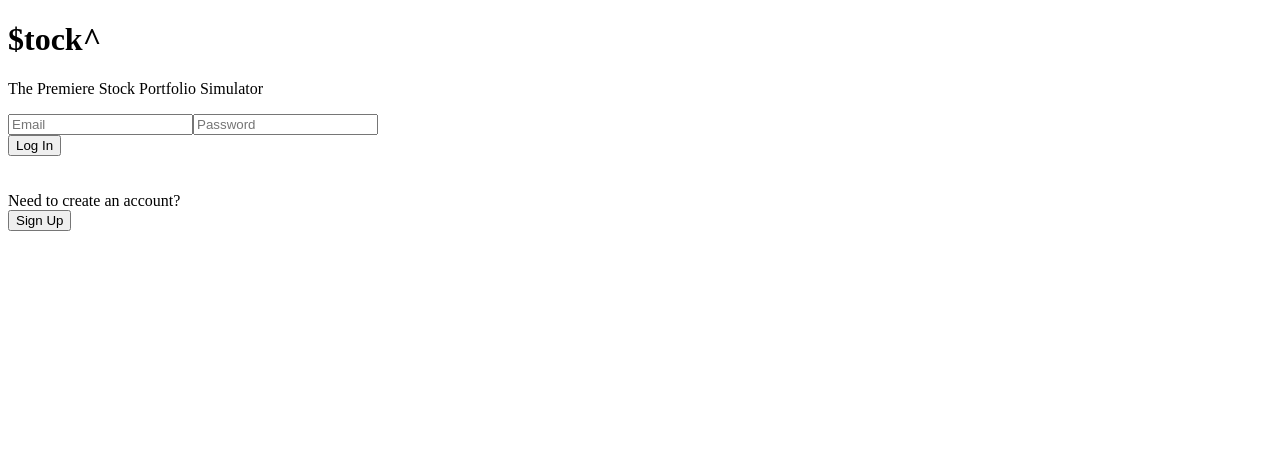
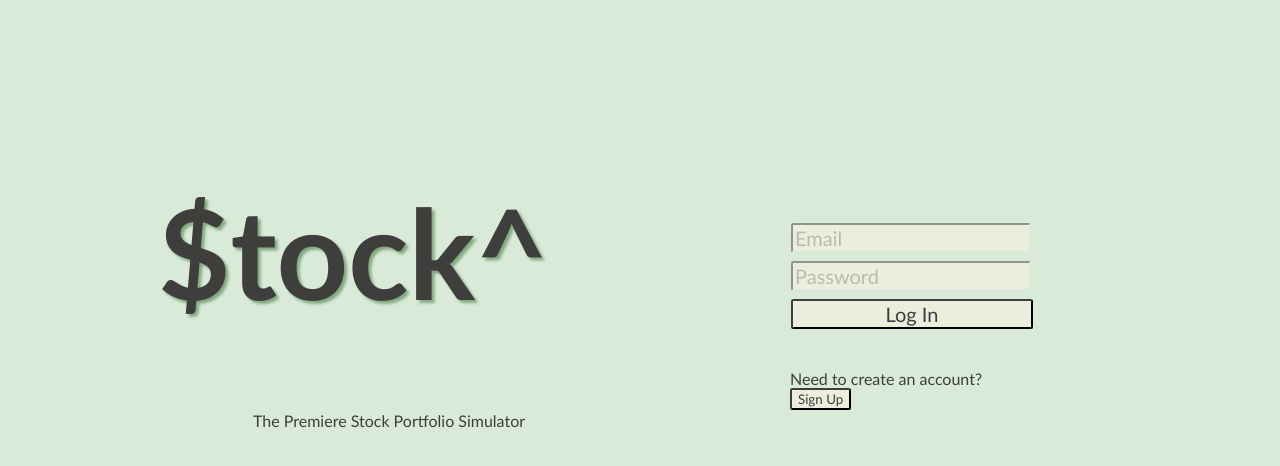
Before and after one commit to dangrammer/stockup, a React (Create React App) app in the folder stockup-client/: page / in a window 1280 px wide. Shown: the top 466 px of the page. Built offline with nearby package versions, Linux system fonts and the light colour scheme.

Commit message:
completed styling for welcome page

```diff
--- a/stockup-client/src/components/About.js
+++ b/stockup-client/src/components/About.js
@@ -2,9 +2,9 @@ import React from 'react'
 
 const About = () => {
   return (
-    <div>
-      <h1>$tock^</h1>
-      <p>The Premiere Stock Portfolio Simulator</p>
+    <div id='about'>
+      <h1 id='welcome-title'>$tock^</h1>
+      <span id='welcome-text'>The Premiere Stock Portfolio Simulator</span>
     </div>
   )
 }
--- a/stockup-client/src/components/Login.js
+++ b/stockup-client/src/components/Login.js
@@ -37,39 +37,51 @@ const Login = ({history}) => {
   }
 
   return (
-    <div>
-      <ul>
+    <div id='login'>
+      <ul id='login-errors'>
         {errors.map(error => <li key={error}>{error}</li>)}
       </ul>
-      <form onSubmit={handleSubmit}>
+      <form id='login-form' onSubmit={handleSubmit}>
         {login ? null :
           <input
+            className='login-input'
             type='text'
             value={username}
             placeholder='Username'
             onChange={event => setUsername(event.target.value)}
           />
         }
+        <br/>
         <input
+          className='login-input'
           type='text'
           value={email}
           placeholder='Email'
           onChange={event => setEmail(event.target.value)}
         />
+        <br/>
         <input
+          className='login-input'
           type='password'
           value={password}
           placeholder='Password'
           onChange={event => setPassword(event.target.value)}
         />
         <br/>
-        <input type='submit' value={login ? 'Log In' : 'Create Account'}/>
+        <input
+          id='login-submit'
+          className='login-input btn'
+          type='submit'
+          value={login ? 'Log In' : 'Create Account'}
+        />
       </form>
       <br/>
       <br/>
-      <span>{login ? 'Need to create an account? ' : 'Already have an account? '}</span>
-      <br/>
-      <button onClick={handleClick}>{login ? 'Sign Up' : 'Log In'}</button>
+      <span id='login-toggle'>
+        <span>{login ? 'Need to create an account? ' : 'Already have an account? '}</span>
+        {/* <br/> */}
+        <button className='btn' onClick={handleClick}>{login ? 'Sign Up' : 'Log In'}</button>
+      </span>
     </div>
   )
 }
--- a/stockup-client/src/components/Welcome.js
+++ b/stockup-client/src/components/Welcome.js
@@ -6,7 +6,7 @@ import Login from './Login'
 const Welcome = () => {
 
   return (
-    <div>
+    <div id='welcome'>
       <About/>
       <Route component={Login}/>
     </div>
--- a/stockup-client/src/containers/MainContainer.js
+++ b/stockup-client/src/containers/MainContainer.js
@@ -9,7 +9,7 @@ const MainContainer = () => {
   const dispatch = useDispatch()
   const stocks = useSelector(state => state.stockReducer.stocks)
 
-// should  set interval and checkPrice be done in App.js???
+// should set interval and checkPrice be done in App.js???
   useEffect(() => {
     let priceCheck = setInterval(() => {
       stocks.forEach(stock => dispatch(checkPrice(stock.symbol)))
--- /dev/null
+++ b/stockup-client/src/css/index.css
@@ -0,0 +1,113 @@
+body {
+  font-family: "Gill Sans", "Gill Sans MT", Calibri, sans-serif;
+  background-color:  #D9EBD8;
+  color: #3E3E3C;
+}
+/* background-image: linear-gradient(to bottom right, #657D64, #D9EBD8) */
+
+ul {
+  list-style-type: none;
+  margin: 0;
+  padding: 0;
+}
+
+::placeholder {
+  color: #BABAB3;
+}
+
+input {
+  font-family: "Gill Sans", "Gill Sans MT", Calibri, sans-serif;
+  color: #3E3E3C;
+  background-color: #ECEDDD;
+  border-color: #D9EBD8;
+  border-radius: 2.5px 2.5px 2.5px 2.5px;
+}
+
+input:focus {
+  box-shadow: 0px 1px 3px #3E3E3C;
+  outline: none;
+}
+
+button:focus {
+  outline: none;
+}
+
+.btn {
+  font-family: "Gill Sans", "Gill Sans MT", Calibri, sans-serif;
+  color: #3E3E3C;
+  background-color: #ECEDDD;
+  border-color: #3E3E3C;
+  border-radius: 2.5px 2.5px 2.5px 2.5px;
+  cursor: pointer;
+}
+
+
+/* Welcome.js */
+
+#welcome {
+  display: grid;
+  grid-template-columns: 1fr 1fr;
+}
+
+
+/* About.js */
+
+#about {
+  grid-column: 1/2;
+  padding-top: 85px;
+  padding-left: 150px;
+}
+
+#welcome-title {
+  font-size: 125px;
+  color: #3E3E3C;
+  text-shadow: 3px 3px 3px #84A882;
+}
+
+#welcome-text {
+  margin-left: 95px;
+}
+
+
+/* <Login/> */
+
+#login {
+  grid-column: 2/2;
+  display: grid;
+  grid-template-columns: 1fr 1fr;
+  justify-items: center;
+  align-items: center;
+  padding-left: 150px;
+}
+
+#login-errors {
+  grid-row: 1/2;
+  position: fixed;
+  margin-top: 75px;
+  padding-bottom: 10px;
+  font-family: monospace;
+  font-size: 15px;
+  color: #FE4B4B;
+}
+
+#login-form {
+  grid-row: 2/3;
+  margin-top: 75px;
+  font-size: 30px;
+}
+
+#login-toggle {
+  grid-row: 3/3;
+  align-self: center;
+  justify-self: center;
+}
+
+.login-input {
+  margin: 1px;
+  font-size: 20px;
+}
+
+#login-submit {
+  align-self: center;
+  width: 100%;
+}
--- a/stockup-client/src/index.js
+++ b/stockup-client/src/index.js
@@ -4,7 +4,7 @@ import {Provider} from 'react-redux'
 import {BrowserRouter as Router} from 'react-router-dom'
 import configureStore from './configureStore'
 import App from './App'
-// import './index.css'
+import './css/index.css'
 
 const store = configureStore()
 
```
Also changed, not shown: stockup-client/src/index.css (added).
